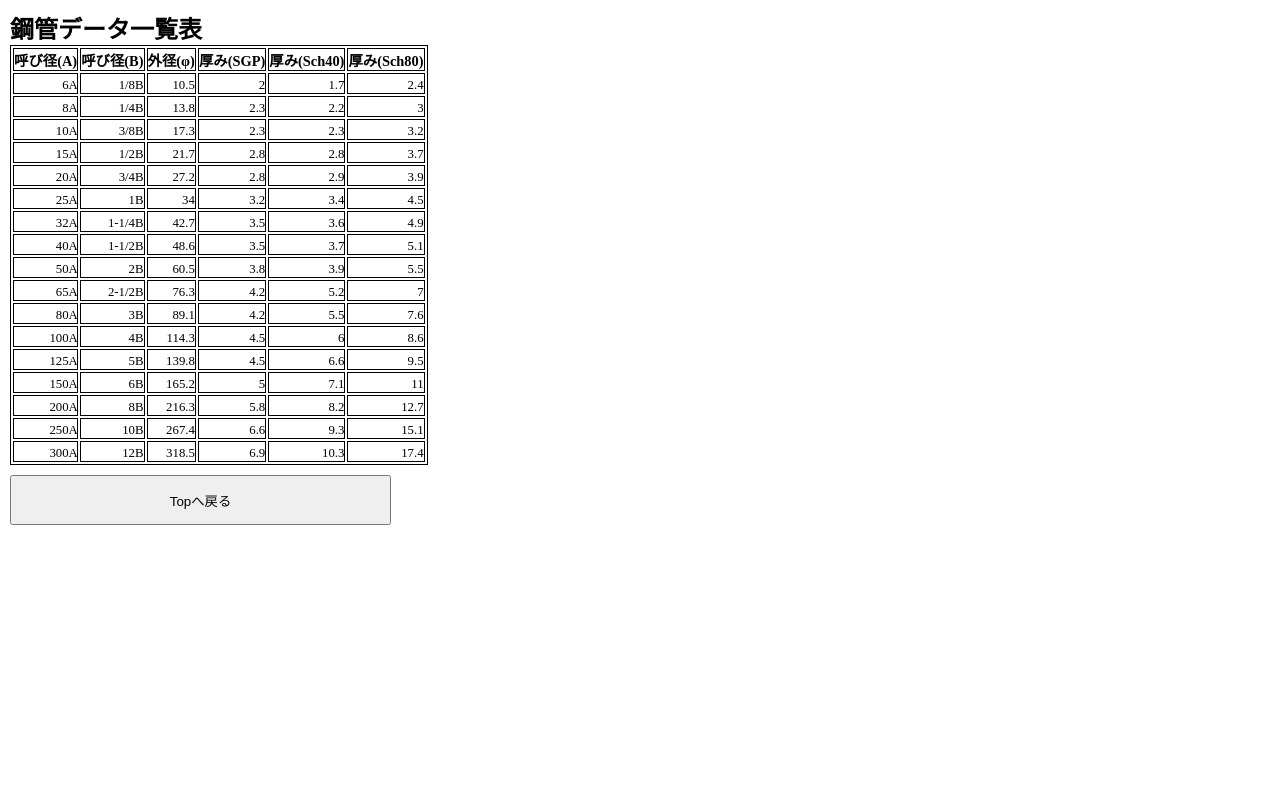
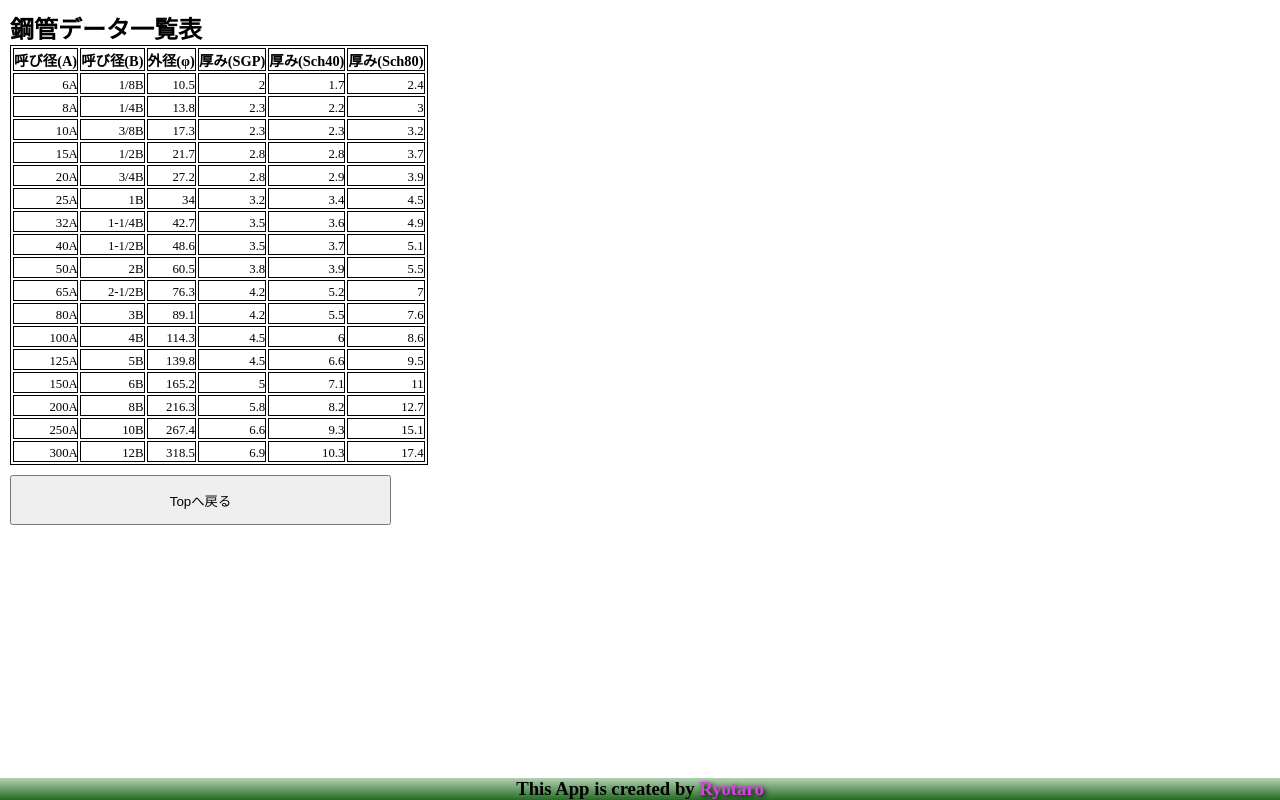
Before and after one commit to ryotaro-0805/useful-app, a Next.js app: page /components/pipeData in a window 1280 px wide. Built offline with nearby package versions, Linux system fonts and the light colour scheme.

Commit message:
💄 デザインを当てました

```diff
--- a/src/pages/components/pipeData.jsx
+++ b/src/pages/components/pipeData.jsx
@@ -3,6 +3,7 @@ import styles from '@/styles/Home.module.css'
 import Link from 'next/link'
 import {pipeDatabase} from '../../../public/pipeDatabase'
 import { useRouter } from 'next/router'
+import Footer from './Footer'
 
 export default function PipeData() {
     const pipeData = pipeDatabase
@@ -55,6 +56,7 @@ export default function PipeData() {
                     <Link href='/'><button className={styles.button}>Topへ戻る</button></Link>
                 </div>
             </main>
+            <Footer />
         </>
     )
 }
--- a/src/pages/components/weightCalculation.jsx
+++ b/src/pages/components/weightCalculation.jsx
@@ -3,6 +3,7 @@ import styles from '@/styles/Home.module.css'
 import Link from 'next/link'
 import { useRouter } from 'next/router'
 import { useRef, useState } from 'react';
+import Footer from './Footer'
 
 
 export default function WeightCalculation() {
@@ -37,6 +38,7 @@ export default function WeightCalculation() {
         </div>
             <Link href='/'><button className={styles.button}>Topへ戻る</button></Link>
       </main>
+      <Footer />
     </>
   )
 }
--- a/src/styles/Home.module.css
+++ b/src/styles/Home.module.css
@@ -72,4 +72,5 @@ calculation
   background: linear-gradient(rgb(179, 209, 179),rgb(36, 107, 36));
   position: absolute;
   bottom: 0;
+  left: 0;
  }
```
